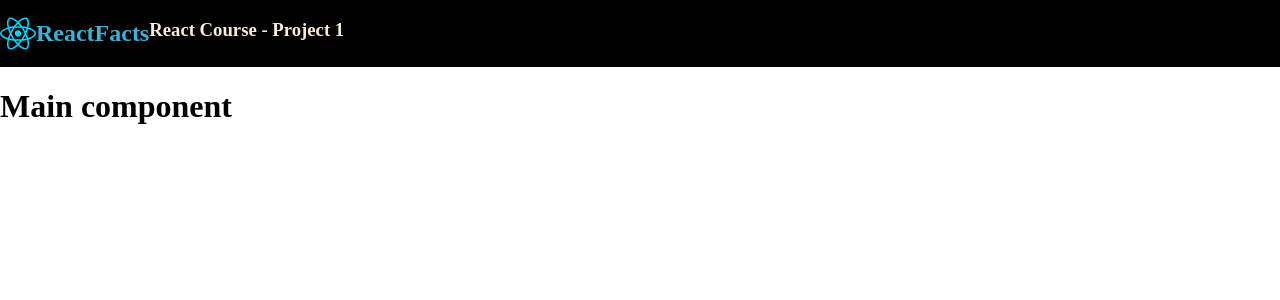
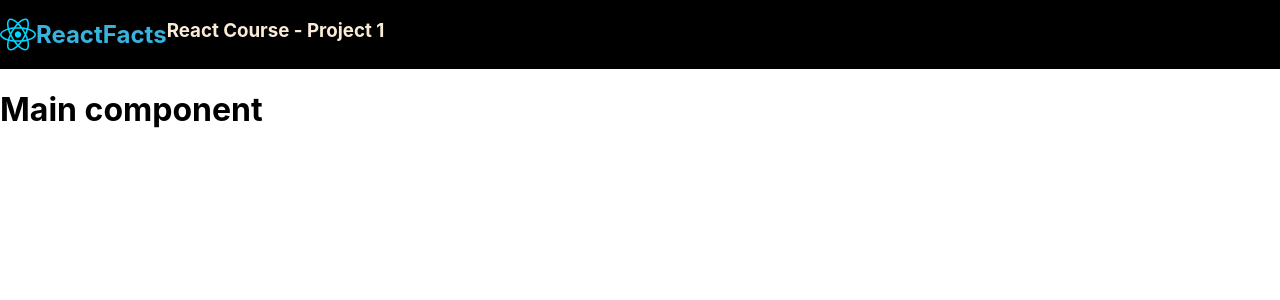
Before and after one commit to ktam512/react-projects, a React (Vite) app in the folder first-vite-react-project/: page / in a window 1280 px wide. Shown: the top 300 px of the page. Built offline with nearby package versions, Linux system fonts and the light colour scheme.

Commit message:
Succesfully add the font style "Inter" into the project by implementing it through the command line

```diff
--- a/first-vite-react-project/index.html
+++ b/first-vite-react-project/index.html
@@ -1,8 +1,5 @@
 <html>
     <head>
-        <link rel="preconnect" href="https://fonts.googleapis.com">
-        <link rel="preconnect" href="https://fonts.gstatic.com" crossorigin>
-        <link href="https://fonts.googleapis.com/css2?family=Inter:wght@400;600;700&display=swap" rel="stylesheet">
         <link rel="stylesheet" href="style.css">
     </head>
     <body>
--- a/first-vite-react-project/package.json
+++ b/first-vite-react-project/package.json
@@ -10,6 +10,7 @@
     "preview": "vite preview"
   },
   "dependencies": {
+    "@fontsource/inter": "^5.0.8",
     "react": "^18.2.0",
     "react-dom": "^18.2.0"
   },
--- a/first-vite-react-project/style.css
+++ b/first-vite-react-project/style.css
@@ -4,6 +4,7 @@
 
 body {
     margin: 0;
+    font-family: "Inter";
 }
 /* Navigation Bar */
 
```
Also changed, not shown: 1 other file (tests, documents, lock files or other folders).
